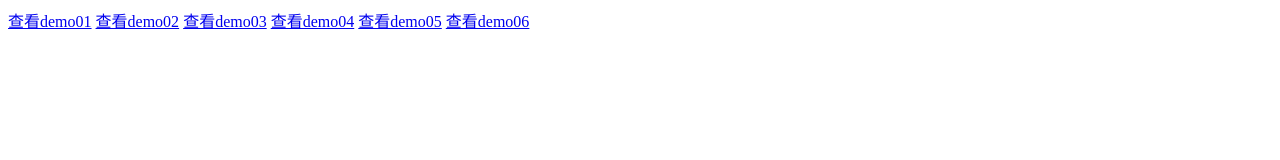
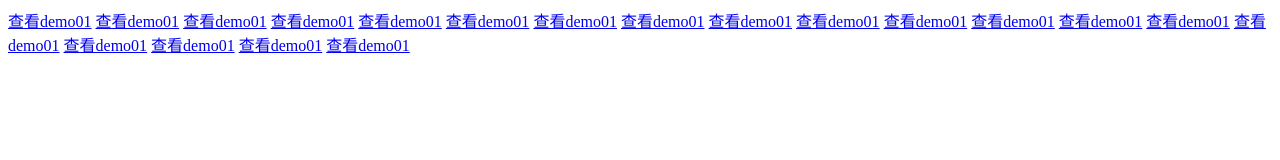
Before and after one commit to lyangdong/home, a plain HTML site: page index.html in a window 1280 px wide. Drawn offline with Linux system fonts and the light colour scheme.

Commit message:
Update index.html

```diff
--- a/index.html
+++ b/index.html
@@ -10,11 +10,23 @@
 </head>
 <body>
     <a href="https://lyangdong.github.io/demo1/" target="_blank">查看demo01</a>
-    <a href="https://xiewl.github.io/demo-02/" target="_blank">查看demo02</a>
-    <a href="https://xiewl.github.io/demo-03/" target="_blank">查看demo03</a>
-    <a href="https://xiewl.github.io/demo-04/" target="_blank">查看demo04</a>
-    <a href="https://xiewl.github.io/demo-05/" target="_blank">查看demo05</a>
-    <a href="https://xiewl.github.io/demo-06/" target="_blank">查看demo06</a>
-
+   <a href="https://lyangdong.github.io/demo2/" target="_blank">查看demo01</a>
+   <a href="https://lyangdong.github.io/demo3/" target="_blank">查看demo01</a>
+   <a href="https://lyangdong.github.io/demo4/" target="_blank">查看demo01</a>
+   <a href="https://lyangdong.github.io/demo5/" target="_blank">查看demo01</a>
+   <a href="https://lyangdong.github.io/demo6/" target="_blank">查看demo01</a>
+   <a href="https://lyangdong.github.io/demo7/" target="_blank">查看demo01</a>
+   <a href="https://lyangdong.github.io/demo8/" target="_blank">查看demo01</a>
+   <a href="https://lyangdong.github.io/demo9/" target="_blank">查看demo01</a>
+   <a href="https://lyangdong.github.io/demo10/" target="_blank">查看demo01</a>
+   <a href="https://lyangdong.github.io/demo12/" target="_blank">查看demo01</a>
+   <a href="https://lyangdong.github.io/demo13/" target="_blank">查看demo01</a>
+   <a href="https://lyangdong.github.io/demo14/" target="_blank">查看demo01</a>
+   <a href="https://lyangdong.github.io/demo15/" target="_blank">查看demo01</a>
+   <a href="https://lyangdong.github.io/demo16/" target="_blank">查看demo01</a>
+   <a href="https://lyangdong.github.io/demo17/" target="_blank">查看demo01</a>
+   <a href="https://lyangdong.github.io/demo18/" target="_blank">查看demo01</a>
+   <a href="https://lyangdong.github.io/demo19/" target="_blank">查看demo01</a>
+   <a href="https://lyangdong.github.io/demo20/" target="_blank">查看demo01</a>
 </body>
 </html>
```
